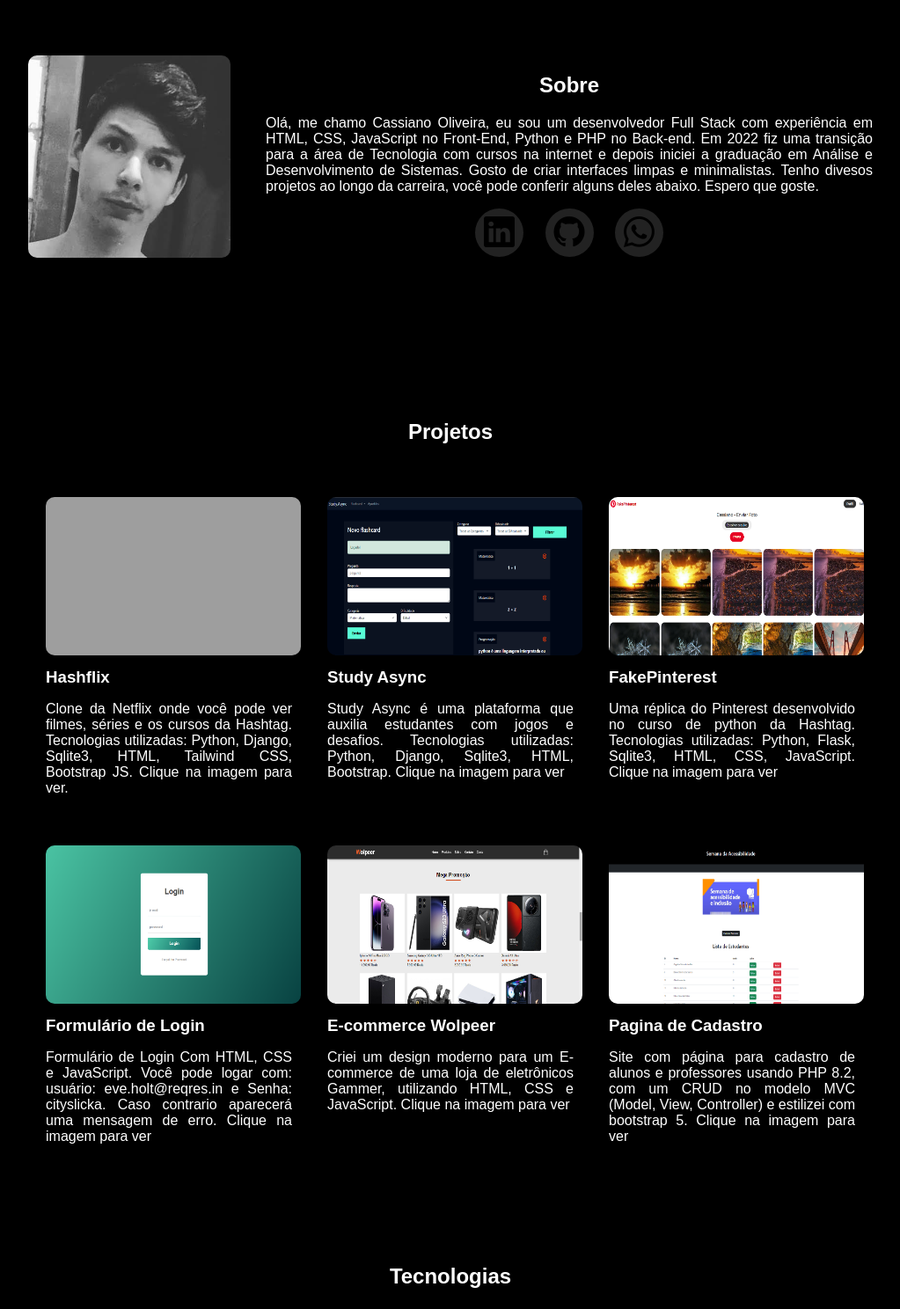
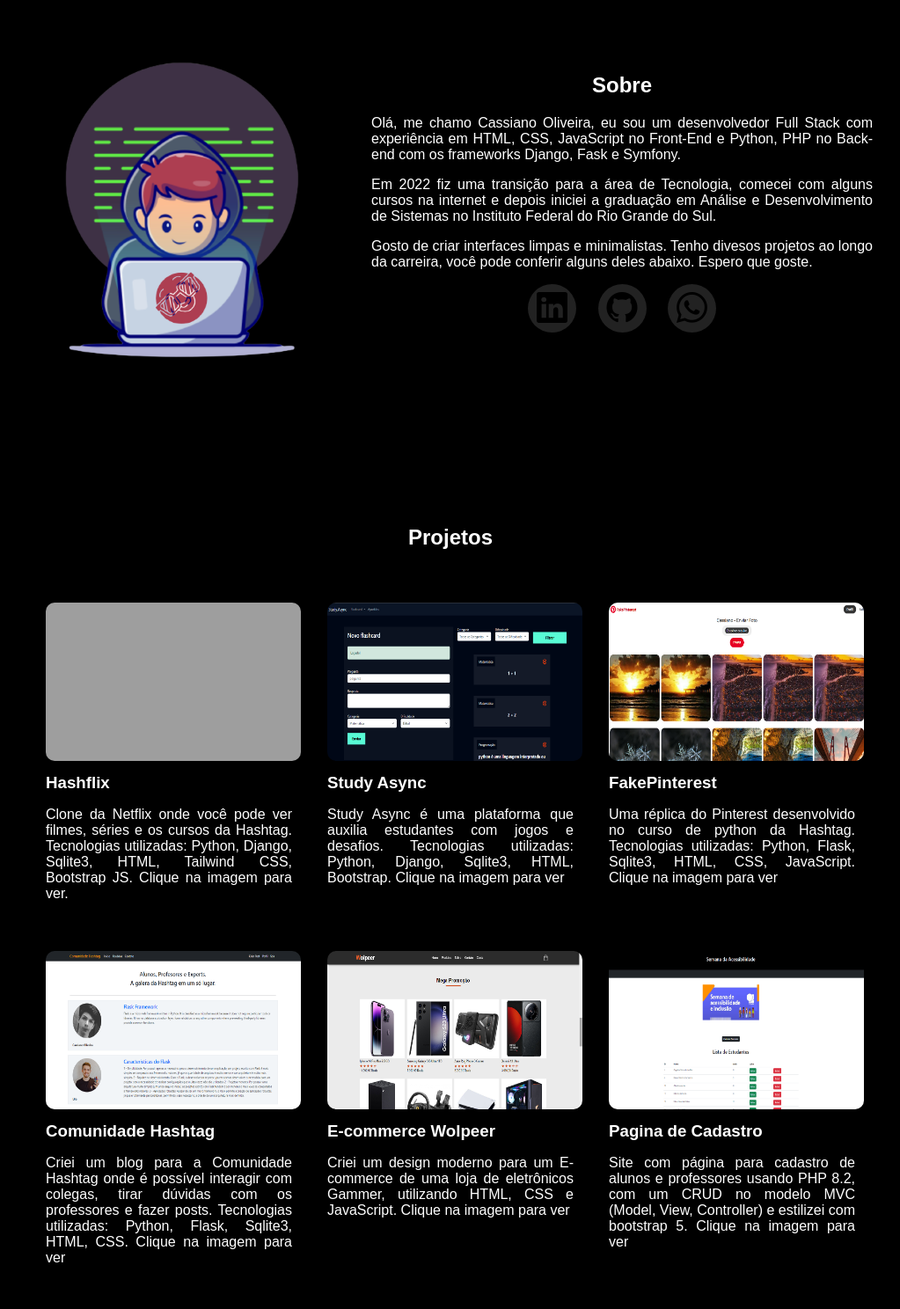
Before and after one commit to CassianoOliveira23/portfolio_frontend, a plain HTML site: page index.html in a window 1280 px wide. Shown: the part 119-1607 px from the top of the page at 88% size, without its empty margins (128-1151 px from the left). Drawn offline with nearby package versions, Linux system fonts and the light colour scheme; grey boxes are pictures that could not be loaded.

Commit message:
atualizando

```diff
--- a/index.html
+++ b/index.html
@@ -36,11 +36,13 @@
         <section id="sobre-mim">
             <article class="about">
                 <div class="foto">
-                    <img src="/IMG/6.JPG" alt="">
+                    <img src="/IMG/dev1.png" alt="">
                 </div>
                 <div class="text">
                     <h2>Sobre</h2>
-                    <p>Olá, me chamo Cassiano Oliveira, eu sou um desenvolvedor Full Stack com experiência em HTML, CSS, JavaScript no Front-End, Python e PHP no Back-end. Em 2022 fiz uma transição para a área de Tecnologia com cursos na internet e depois iniciei a graduação em Análise e Desenvolvimento de Sistemas. Gosto de criar interfaces limpas e minimalistas. Tenho divesos projetos ao longo da carreira, você pode conferir alguns deles abaixo. Espero que goste.</p>
+                    <p>Olá, me chamo Cassiano Oliveira, eu sou um desenvolvedor Full Stack com experiência em HTML, CSS, JavaScript no Front-End e Python, PHP no Back-end com os frameworks Django, Fask e Symfony.</p>
+                    <p>Em 2022 fiz uma transição para a área de Tecnologia, comecei com alguns cursos na internet e depois iniciei a graduação em Análise e Desenvolvimento de Sistemas no Instituto Federal do Rio Grande do Sul.</p>
+                    <p>Gosto de criar interfaces limpas e minimalistas. Tenho divesos projetos ao longo da carreira, você pode conferir alguns deles abaixo. Espero que goste.</p>
 
                     <div class="btn-social">
                         <a href="https://www.linkedin.com/in/cassiano-oliveira-074950a7/" target="_blank"><button><i class="bi bi-linkedin"></i></button></a>
@@ -74,9 +76,9 @@
                 </article>
 
                 <article class="projeto">
-                    <a href="https://github.com/CassianoOliveira23/login_form.git" target="_blank"><img src="/IMG/login.png" alt="login form js"></a>
-                    <h3>Formulário de Login</h3>
-                    <p>Formulário de Login Com HTML, CSS e JavaScript. Você pode logar com: usuário: eve.holt@reqres.in e Senha: cityslicka. Caso contrario aparecerá uma mensagem de erro. Clique na imagem para ver</p>
+                    <a href="https://github.com/CassianoOliveira23/Hashtag-community.git" target="_blank"><img src="/IMG/community.png" alt="login form js"></a>
+                    <h3>Comunidade Hashtag</h3>
+                    <p>Criei um blog para a Comunidade Hashtag onde é possível interagir com colegas, tirar dúvidas com os professores e fazer posts. Tecnologias utilizadas: Python, Flask, Sqlite3, HTML, CSS. Clique na imagem para ver</p>
                 </article>
 
                 <article class="projeto">
--- a/style.css
+++ b/style.css
@@ -104,8 +104,8 @@ section h2 {
 }
 
 .foto img{
-    width: 230px;
-    border-radius: 10px;
+    width: 350px;
+    /* border-radius: 10px; */
 }
 .about{
     padding: 20px;
@@ -269,6 +269,11 @@ footer {
 
 
 @media screen and (max-width: 450px){
+
+    .foto img{
+        width: 250px;
+    }
+
     .header-inner-content{
         justify-content: center;
         align-items: center;
```
Also changed, not shown: IMG/community.png (added), IMG/dev1.png (added).
